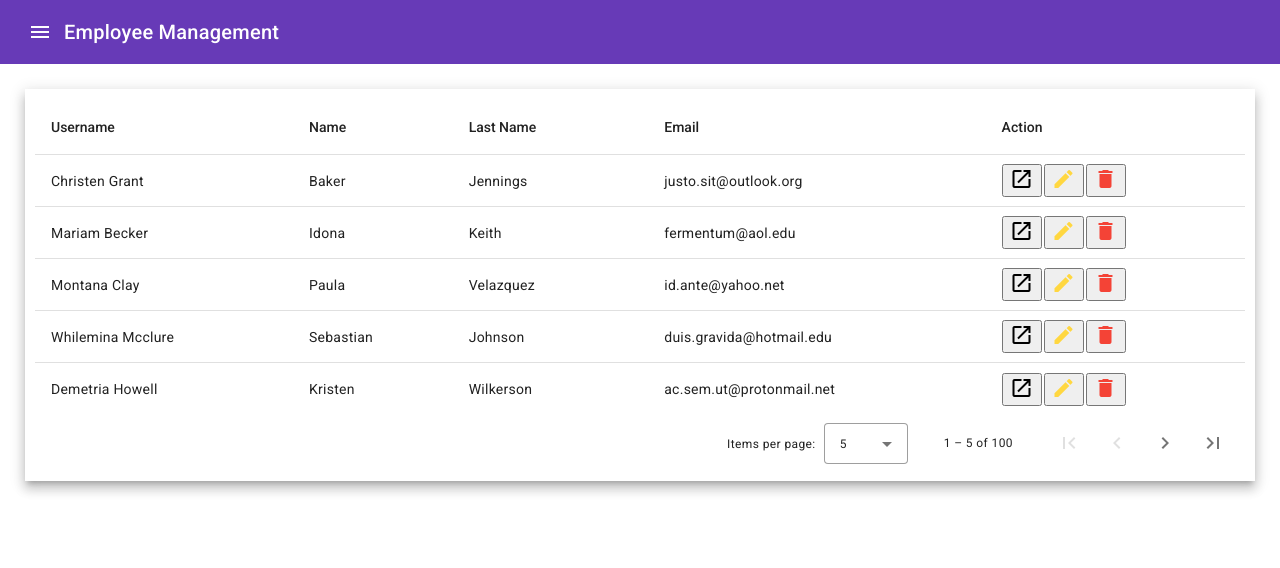
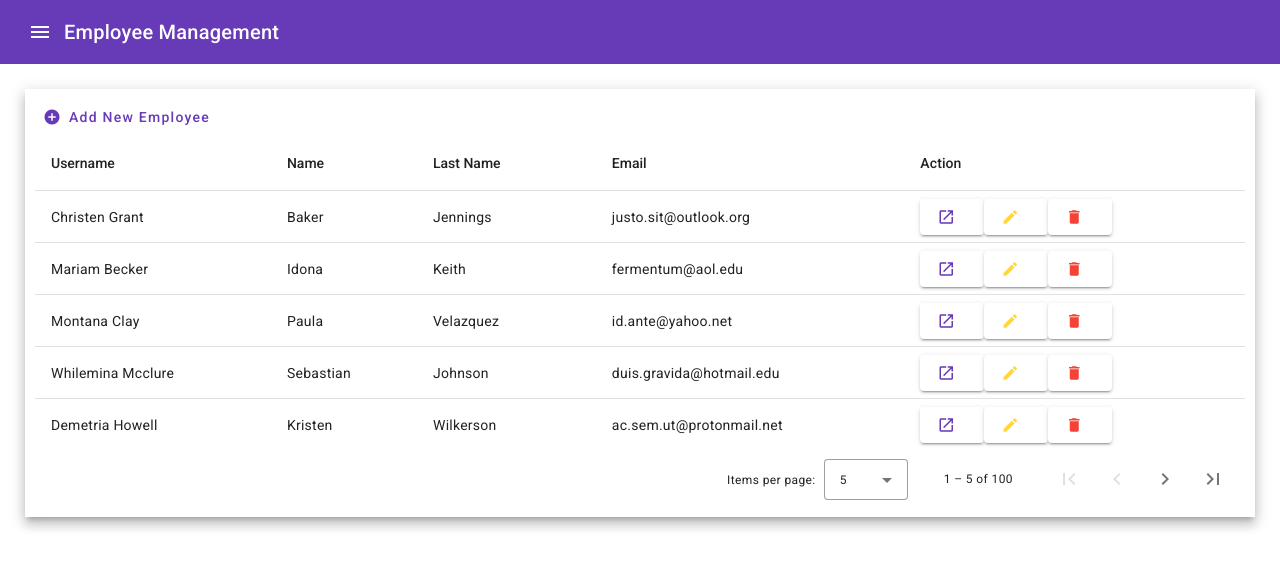
Before and after one commit to trancends/jms-batam-employee-management, an Angular app: page /employee in a window 1280 px wide. Shown: the top 568 px of the page. Built offline with nearby package versions, Linux system fonts and the light colour scheme.

Commit message:
feat: add button to add employee

```diff
--- a/src/app/list-employee/list-employee.component.css
+++ b/src/app/list-employee/list-employee.component.css
@@ -13,9 +13,16 @@ th.mat-sort-header-sorted {
   background-color: #e8eaf6;
 }
 
-.ml-2 {
-  margin-left: 2px;
+.p-0 {
+  display: flex;
+  align-items: center;
+  justify-content: center;
 }
+
+.m-0 {
+  margin: 0;
+}
+
 .action:hover {
   cursor: pointer;
 }
--- a/src/app/list-employee/list-employee.component.html
+++ b/src/app/list-employee/list-employee.component.html
@@ -1,4 +1,8 @@
 <div class="mat-elevation-z8 p-10">
+  <button mat-button color="primary" [routerLink]="['/employee']">
+    <mat-icon>add_circle</mat-icon>
+    Add New Employee
+  </button>
   <table
     mat-table
     [dataSource]="dataSource"
@@ -60,17 +64,17 @@
       <th mat-header-cell *matHeaderCellDef>Action</th>
       <td mat-cell *matCellDef="let employee">
         <button
-          mat-icon-button
+          mat-raised-button
           (click)="selectEmployee(employee)"
           class="action"
         >
-          <mat-icon>launch</mat-icon>
+          <mat-icon class="m-0" color="primary">launch</mat-icon>
         </button>
-        <button mat-icon-button class="ml-2">
-          <mat-icon color="accent" class="action">edit</mat-icon>
+        <button mat-raised-button class="action">
+          <mat-icon color="accent" class="m-0">edit</mat-icon>
         </button>
-        <button mat-button class="ml-2">
-          <mat-icon color="warn" class="action">delete</mat-icon>
+        <button mat-raised-button class="action">
+          <mat-icon color="warn" class="m-0">delete</mat-icon>
         </button>
       </td>
     </ng-container>
```
Also changed, not shown: src/app/list-employee/list-employee.component.ts (+10 -2 lines).
